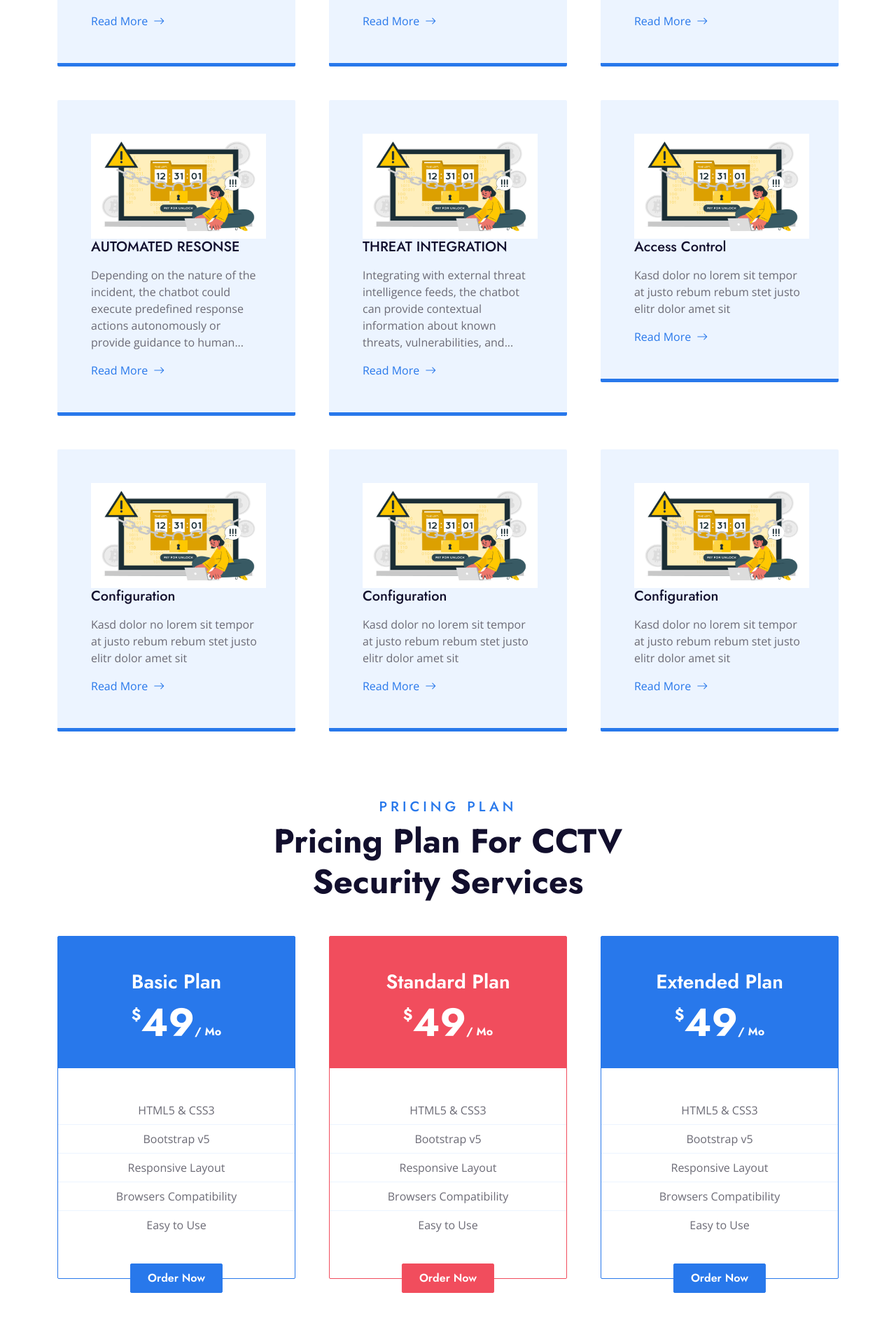
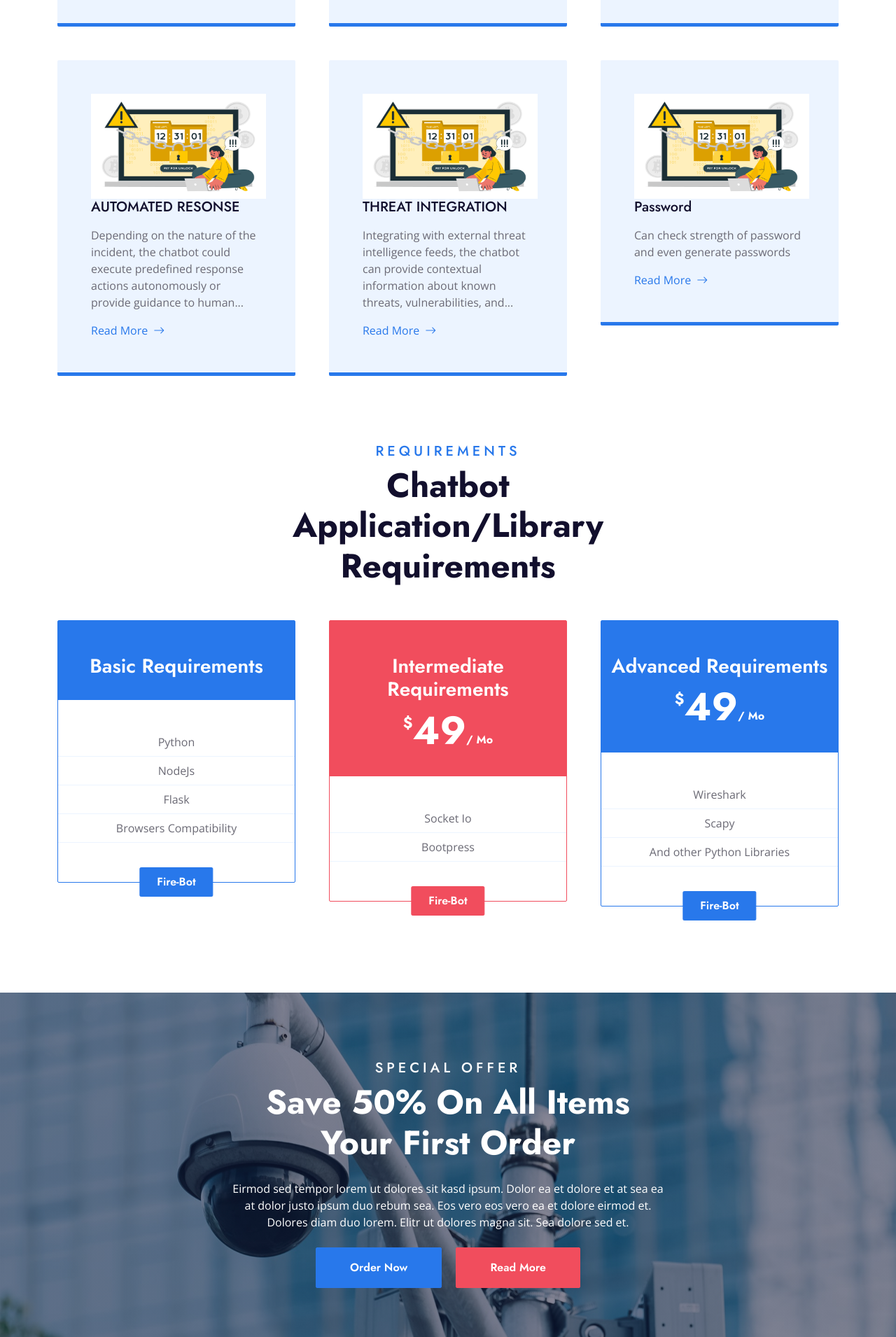
Before and after one commit to Arbaaz-Khan-Tech/Fire-bot, a Flask app: page / in a window 1280 px wide. Shown: the part 2090-4000 px from the top of the page at 70% size. Run offline with Flask 3, Linux system fonts and the light colour scheme; some libraries are stand-ins or nearby versions.

Commit message:
Changes in index.html

```diff
--- a/Fire-Bot/templates/index.html
+++ b/Fire-Bot/templates/index.html
@@ -141,13 +141,13 @@
                         <div class="col-sm-6 wow zoomIn" data-wow-delay="0.6s">
                             <div class="bg-primary d-flex flex-column justify-content-center text-center border-bottom border-5 border-secondary rounded p-3" style="height: 200px;">
                                 <i class="fa fa-star fa-4x text-white mb-4"></i>
-                                <h4 class="text-white mb-0">5 Years Experience</h4>
+                                <h4 class="text-white mb-0">Fire-Bot</h4>
                             </div>
                         </div>
                         <div class="col-sm-6 wow zoomIn" data-wow-delay="0.9s">
                             <div class="bg-secondary d-flex flex-column justify-content-center text-center border-bottom border-5 border-primary rounded p-3" style="height: 200px;">
                                 <i class="fa fa-award fa-4x text-white mb-4"></i>
-                                <h4 class="text-white mb-0">Award Winning Chatbot</h4>
+                                <h4 class="text-white mb-0">Intelligent Chatbot</h4>
                             </div>
                         </div>
                     </div>
@@ -163,7 +163,7 @@
         <div class="container">
             <div class="text-center mx-auto mb-5" style="max-width: 600px;">
                 <h5 class="text-primary text-uppercase" style="letter-spacing: 5px;">Services</h5>
-                <h1 class="display-5 mb-0">Our Excellent CCTV Security Services</h1>
+                <h1 class="display-5 mb-0">Our Chatbot Features</h1>
             </div>
             <div class="row g-5">
                 <div class="col-lg-4 col-md-6 wow zoomIn" data-wow-delay="0.3s">
@@ -220,42 +220,13 @@
                     <div class="service-item bg-light border-bottom border-5 border-primary rounded">
                         <div class="position-relative p-5">
                             <img src="../static/img/threat.jpg" style=" height: 150px; width: 250px;">
-                            <h5 class="mb-3">Access Control</h5>
-                            <p>Kasd dolor no lorem sit tempor at justo rebum rebum stet justo elitr dolor amet sit</p>
+                            <h5 class="mb-3">Password </h5>
+                            <p>Can check strength of password and even generate passwords</p>
                             <a href="">Read More<i class="bi bi-arrow-right ms-2"></i></a>
                         </div>
                     </div>
                 </div>
-                <div class="col-lg-4 col-md-6 wow zoomIn" data-wow-delay="0.3s">
-                    <div class="service-item bg-light border-bottom border-5 border-primary rounded">
-                        <div class="position-relative p-5">
-                            <img src="../static/img/threat.jpg" style=" height: 150px; width: 250px;">
-                            <h5 class="mb-3">Configuration</h5>
-                            <p>Kasd dolor no lorem sit tempor at justo rebum rebum stet justo elitr dolor amet sit</p>
-                            <a href="">Read More<i class="bi bi-arrow-right ms-2"></i></a>
-                        </div>
-                    </div>
-                </div>
-                <div class="col-lg-4 col-md-6 wow zoomIn" data-wow-delay="0.6s">
-                    <div class="service-item bg-light border-bottom border-5 border-primary rounded">
-                        <div class="position-relative p-5">
-                            <img src="../static/img/threat.jpg" style=" height: 150px; width: 250px;">
-                            <h5 class="mb-3">Configuration</h5>
-                            <p>Kasd dolor no lorem sit tempor at justo rebum rebum stet justo elitr dolor amet sit</p>
-                            <a href="">Read More<i class="bi bi-arrow-right ms-2"></i></a>
-                        </div>
-                    </div>
-                </div>
-                <div class="col-lg-4 col-md-6 wow zoomIn" data-wow-delay="0.9s">
-                    <div class="service-item bg-light border-bottom border-5 border-primary rounded">
-                        <div class="position-relative p-5">
-                            <img src="../static/img/threat.jpg" style=" height: 150px; width: 250px;">
-                            <h5 class="mb-3">Configuration</h5>
-                            <p>Kasd dolor no lorem sit tempor at justo rebum rebum stet justo elitr dolor amet sit</p>
-                            <a href="">Read More<i class="bi bi-arrow-right ms-2"></i></a>
-                        </div>
-                    </div>
-                </div>
+
             </div>
         </div>
     </div>
@@ -266,14 +237,32 @@
     <div class="container-fluid py-5 wow fadeInUp" data-wow-delay="0.1s" style="margin-bottom: 75px;">
         <div class="container">
             <div class="text-center mx-auto mb-5" style="max-width: 600px;">
-                <h5 class="text-primary text-uppercase" style="letter-spacing: 5px;">Pricing Plan</h5>
-                <h1 class="display-5 mb-0">Pricing Plan For CCTV Security Services</h1>
+                <h5 class="text-primary text-uppercase" style="letter-spacing: 5px;">Requirements</h5>
+                <h1 class="display-5 mb-0">Chatbot Application/Library Requirements</h1>
             </div>
             <div class="row g-5">
                 <div class="col-lg-4 wow slideInUp" data-wow-delay="0.3s">
                     <div class="position-relative border border-primary rounded">
                         <div class="bg-primary text-center pt-5 pb-4">
-                            <h3 class="text-white">Basic Plan</h3>
+                            <h3 class="text-white">Basic Requirements</h3>
+                            <h1 class="display-4 text-white">
+
+                            </h1>
+                        </div>
+                        <div class="text-center py-5">
+                            <p class="border-bottom border-light mb-2 pb-2">Python</p>
+                            <p class="border-bottom border-light mb-2 pb-2">NodeJs</p>
+                            <p class="border-bottom border-light mb-2 pb-2">Flask</p>
+                            <p class="border-bottom border-light mb-2 pb-2">Browsers Compatibility</p>
+
+                        </div>
+                        <a href="" class="btn btn-primary py-2 px-4 position-absolute top-100 start-50 translate-middle">Fire-Bot</a>
+                    </div>
+                </div>
+                <div class="col-lg-4 wow slideInUp" data-wow-delay="0.6s">
+                    <div class="position-relative border border-secondary rounded">
+                        <div class="bg-secondary text-center pt-5 pb-4">
+                            <h3 class="text-white">Intermediate Requirements</h3>
                             <h1 class="display-4 text-white">
                                 <small class="align-top"
                                     style="font-size: 22px; line-height: 45px;">$</small>49<small
@@ -282,19 +271,17 @@
                             </h1>
                         </div>
                         <div class="text-center py-5">
-                            <p class="border-bottom border-light mb-2 pb-2">HTML5 & CSS3</p>
-                            <p class="border-bottom border-light mb-2 pb-2">Bootstrap v5</p>
-                            <p class="border-bottom border-light mb-2 pb-2">Responsive Layout</p>
-                            <p class="border-bottom border-light mb-2 pb-2">Browsers Compatibility</p>
-                            <p class="mb-2 pb-2">Easy to Use</p>
+                            <p class="border-bottom border-light mb-2 pb-2">Socket Io</p>
+                            <p class="border-bottom border-light mb-2 pb-2">Bootpress</p>
+
                         </div>
-                        <a href="" class="btn btn-primary py-2 px-4 position-absolute top-100 start-50 translate-middle">Order Now</a>
+                        <a href="" class="btn btn-secondary py-2 px-4 position-absolute top-100 start-50 translate-middle">Fire-Bot</a>
                     </div>
                 </div>
-                <div class="col-lg-4 wow slideInUp" data-wow-delay="0.6s">
-                    <div class="position-relative border border-secondary rounded">
-                        <div class="bg-secondary text-center pt-5 pb-4">
-                            <h3 class="text-white">Standard Plan</h3>
+                <div class="col-lg-4 wow slideInUp" data-wow-delay="0.9s">
+                    <div class="position-relative border border-primary rounded">
+                        <div class="bg-primary text-center pt-5 pb-4">
+                            <h3 class="text-white">Advanced Requirements</h3>
                             <h1 class="display-4 text-white">
                                 <small class="align-top"
                                     style="font-size: 22px; line-height: 45px;">$</small>49<small
@@ -303,34 +290,12 @@
                             </h1>
                         </div>
                         <div class="text-center py-5">
-                            <p class="border-bottom border-light mb-2 pb-2">HTML5 & CSS3</p>
-                            <p class="border-bottom border-light mb-2 pb-2">Bootstrap v5</p>
-                            <p class="border-bottom border-light mb-2 pb-2">Responsive Layout</p>
-                            <p class="border-bottom border-light mb-2 pb-2">Browsers Compatibility</p>
-                            <p class="mb-2 pb-2">Easy to Use</p>
+                            <p class="border-bottom border-light mb-2 pb-2">Wireshark</p>
+                            <p class="border-bottom border-light mb-2 pb-2">Scapy</p>
+                            <p class="border-bottom border-light mb-2 pb-2">And other Python Libraries</p>
+
                         </div>
-                        <a href="" class="btn btn-secondary py-2 px-4 position-absolute top-100 start-50 translate-middle">Order Now</a>
-                    </div>
-                </div>
-                <div class="col-lg-4 wow slideInUp" data-wow-delay="0.9s">
-                    <div class="position-relative border border-primary rounded">
-                        <div class="bg-primary text-center pt-5 pb-4">
-                            <h3 class="text-white">Extended Plan</h3>
-                            <h1 class="display-4 text-white">
-                                <small class="align-top"
-                                    style="font-size: 22px; line-height: 45px;">$</small>49<small
-                                    class="align-bottom" style="font-size: 16px; line-height: 40px;">/
-                                    Mo</small>
-                            </h1>
-                        </div>
-                        <div class="text-center py-5">
-                            <p class="border-bottom border-light mb-2 pb-2">HTML5 & CSS3</p>
-                            <p class="border-bottom border-light mb-2 pb-2">Bootstrap v5</p>
-                            <p class="border-bottom border-light mb-2 pb-2">Responsive Layout</p>
-                            <p class="border-bottom border-light mb-2 pb-2">Browsers Compatibility</p>
-                            <p class="mb-2 pb-2">Easy to Use</p>
-                        </div>
-                        <a href="" class="btn btn-primary py-2 px-4 position-absolute top-100 start-50 translate-middle">Order Now</a>
+                        <a href="" class="btn btn-primary py-2 px-4 position-absolute top-100 start-50 translate-middle">Fire-Bot</a>
                     </div>
                 </div>
             </div>
```
Also changed, not shown: 1 other file.
